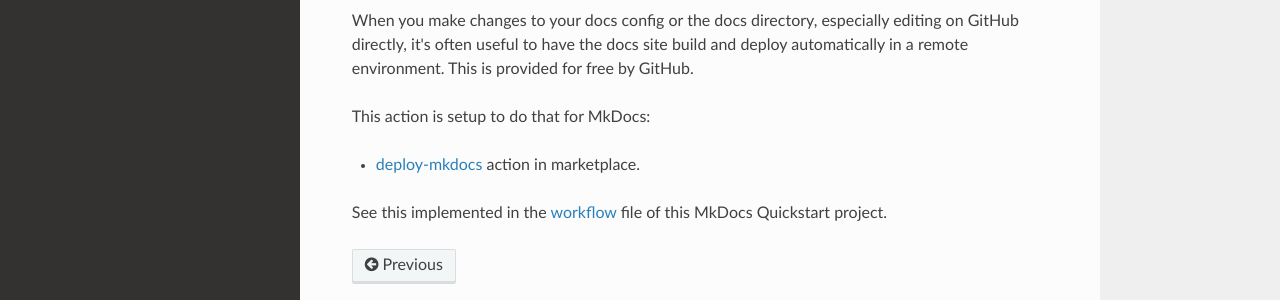
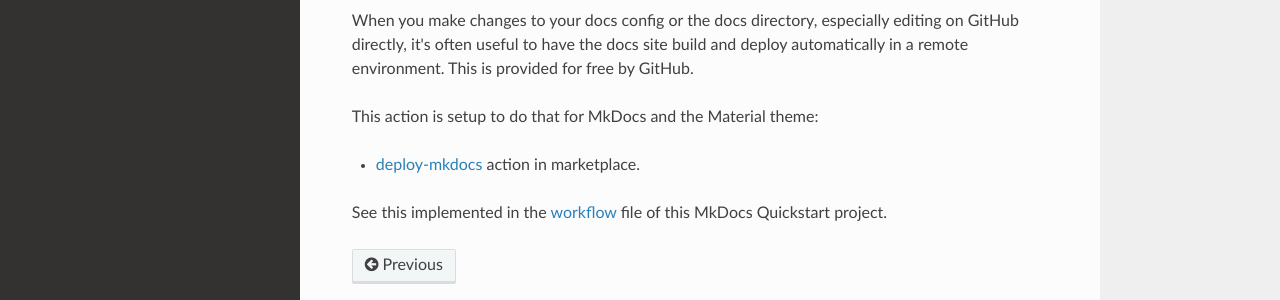
Before and after one commit to MichaelCurrin/mkdocs-quickstart, an MkDocs documentation site: the page built from docs/tutorial/deploy.md, in a window 1280 px wide and 900 px high, scrolled down 893 px. Shown: the part 522-822 px from the top of the window. Built offline with MkDocs 1.6.1, drawn with Linux system fonts in a browser that asks for light colours; nearby versions of some CDN libraries.

Commit message:
docs: Update deploy.md

```diff
--- a/docs/tutorial/deploy.md
+++ b/docs/tutorial/deploy.md
@@ -57,8 +57,8 @@ $ mkdocs gh-deploy --help
 
 When you make changes to your docs config or the docs directory, especially editing on GitHub directly, it's often useful to have the docs site build and deploy automatically in a remote environment. This is provided for free by GitHub.
 
-This action is setup to do that for MkDocs:
+This action is setup to do that for MkDocs and the Material theme:
 
 - [deploy-mkdocs](https://github.com/marketplace/actions/deploy-mkdocs) action in marketplace.
 
-See this implemented in the [workflow](https://github.com/MichaelCurrin/mkdocs-quickstart/blob/master/.github/workflows/main.yml) file of this MkDocs Quickstart project.
+See this implemented in the [workflow](https://github.com/MichaelCurrin/mkdocs-quickstart/blob/master/.github/workflows/docs.yml) file of this MkDocs Quickstart project.
```
